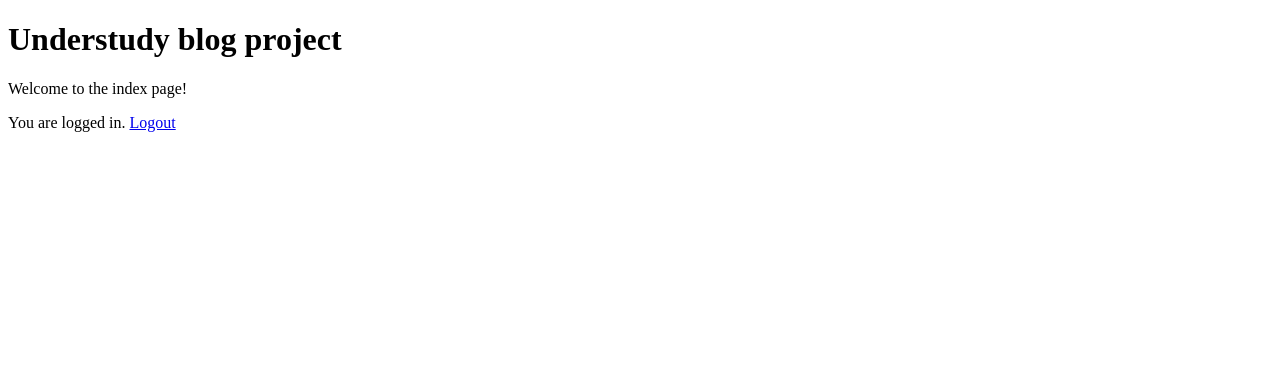
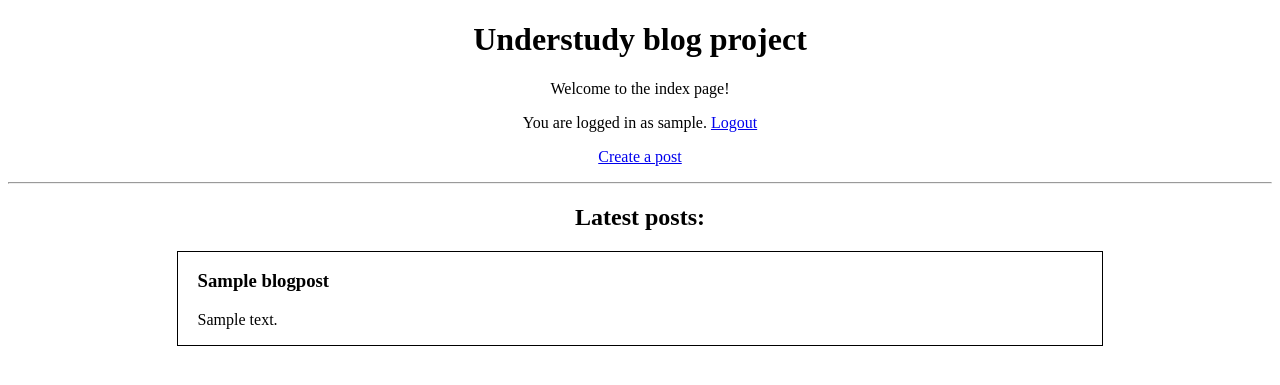
Before and after one commit to amcsz/tjdjangoblog, a Django app: page / in a window 1280 px wide. Shown: the top 385 px of the page. Run offline with Django 5.2, Linux system fonts and the light colour scheme; a user stored in the database is signed in; tables that the repository leaves empty hold one stand-in row (values such as "Sample post").

Commit message:
finish basic interface

```diff
--- /dev/null
+++ b/djangoblog/apps/blog/forms.py
@@ -0,0 +1,6 @@
+from django import forms
+
+
+class CreateForm(forms.Form):
+    title = forms.CharField(label="Title of Post", max_length=200)
+    content = forms.CharField(widget=forms.Textarea)
--- a/djangoblog/apps/blog/models.py
+++ b/djangoblog/apps/blog/models.py
@@ -4,3 +4,6 @@ from django.db import models
 class BlogPost(models.Model):
     title = models.CharField(max_length=200)
     content = models.TextField(max_length=10000)
+
+    def __str__(self):
+        return self.title
--- a/djangoblog/apps/blog/views.py
+++ b/djangoblog/apps/blog/views.py
@@ -1,16 +1,27 @@
-from django.shortcuts import render
+from django.shortcuts import render, redirect
 from ..oauth.decorators import login_required
 from .models import BlogPost
+from .forms import CreateForm
 
 # Create your views here.
 def index_view(request):
     context = {
-        "is_authenticated": request.user.is_authenticated
+        "is_authenticated": request.user.is_authenticated,
+        "posts": list(BlogPost.objects.values('title', 'content')),
+        "user": request.user
     }
-    for obj in BlogPost.objects.all():
-        print(obj)
     return render(request, "index.html", context)
 
 @login_required
 def create_view(request):
-    return render(request, "create.html")
+    if request.method == "POST":
+        form = CreateForm(request.POST)
+        if (form.is_valid()):
+            title = form.cleaned_data["title"]
+            content = form.cleaned_data["content"]
+            newpost = BlogPost(title=title, content=content)
+            newpost.save()
+            return redirect("blog:index")
+    else:
+        form = CreateForm
+    return render(request, "create.html", {"form" : CreateForm})
--- a/djangoblog/settings.py
+++ b/djangoblog/settings.py
@@ -133,7 +133,7 @@ AUTHENTICATION_BACKENDS = ['djangoblog.apps.oauth.backend.IonOauth2', 'django.co
 LOGIN_REDIRECT_URL = "/"
 LOGOUT_REDIRECT_URL = "/"
 
-LOGIN_URL = "/login/"
+LOGIN_URL = "/login/ion/"
 
 SOCIAL_AUTH_ION_KEY='855DzibBSkSZAiyhe2zA71s9QPsJtORbSm4buVeA'
 SOCIAL_AUTH_ION_SECRET='M2IHhANYVLm7S2I4YXnUM2eQuLAxmopI0O5ZkGEpMHhYSiqoLl6t7nGYQfMe83jySC3UJJcTD8sOCFE11Cr1okg5sjMpXaoNKediU28XlVVfDy6QcERfR9Embc040u1P'
--- a/djangoblog/templates/base.html
+++ b/djangoblog/templates/base.html
@@ -3,10 +3,10 @@
 <head>
     <title>{% block title %}Django blog{% endblock %}</title>
 </head>
-<body>
-    <h1>Understudy blog project</h1>
-    <div>
-        {% block content %}{% endblock %}
-    </div>
-</body>
+    <body>
+        <center>
+            <h1>Understudy blog project</h1>
+            {% block content %}{% endblock %}
+        </center>
+    </body>
 </html>
--- a/djangoblog/templates/create.html
+++ b/djangoblog/templates/create.html
@@ -2,5 +2,9 @@
 
 
 {% block content %}
-Create page
+<form action="/create/" method="post">
+    {% csrf_token %}
+    {{ form }}
+    <input type="submit" value="Submit">
+</form>
 {% endblock %}
--- a/djangoblog/templates/index.html
+++ b/djangoblog/templates/index.html
@@ -1,11 +1,20 @@
 {% extends "base.html" %}
 
 {% block content %}
-<p>Welcome to the index page!</p>
+                <p>Welcome to the index page!</p>
+                {% if is_authenticated %}
+                    <p>You are logged in as {{ user }}. <a href="{% url 'oauth:logout' %}">Logout</a></p>
 
-{% if is_authenticated %}
-    You are logged in. <a href="{% url 'oauth:logout' %}">Logout</a>
-{% else %}
-    <a href="{% url 'social:begin' 'ion' %}">Login with Ion</a>
-{% endif %}
+                    <p><a href="{% url 'blog:create' %}">Create a post</a></p>
+                {% else %}
+                    <a href="{% url 'social:begin' 'ion' %}">Login with Ion</a>
+                {% endif %}
+                <hr />
+                <h2>Latest posts:</h2>
+                {% for post in posts %}
+                    <div style="width:70%;text-align:start;border-style:solid;border-width:1px;padding:0px 20px 0px 20px;margin:10px">
+                        <h3>{{post.title}}</h3>
+                        <p>{{post.content}}</p>
+                    </div>
+                {% endfor %}
 {% endblock %}
--- a/requirements.txt
+++ b/requirements.txt
@@ -16,4 +16,5 @@ requests-oauthlib==2.0.0
 social-auth-app-django==5.4.3
 social-auth-core==4.5.6
 sqlparse==0.5.3
+typing_extensions==4.12.2
 urllib3==2.3.0
```
Also changed, not shown: djangoblog/apps/oauth/backend.py (+18 -0 lines).
